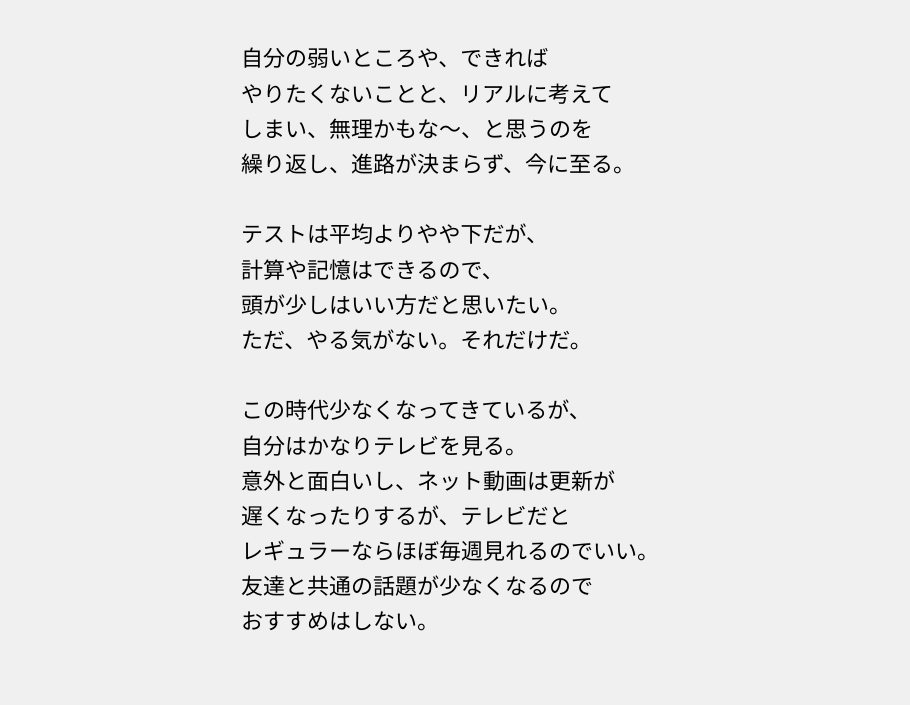
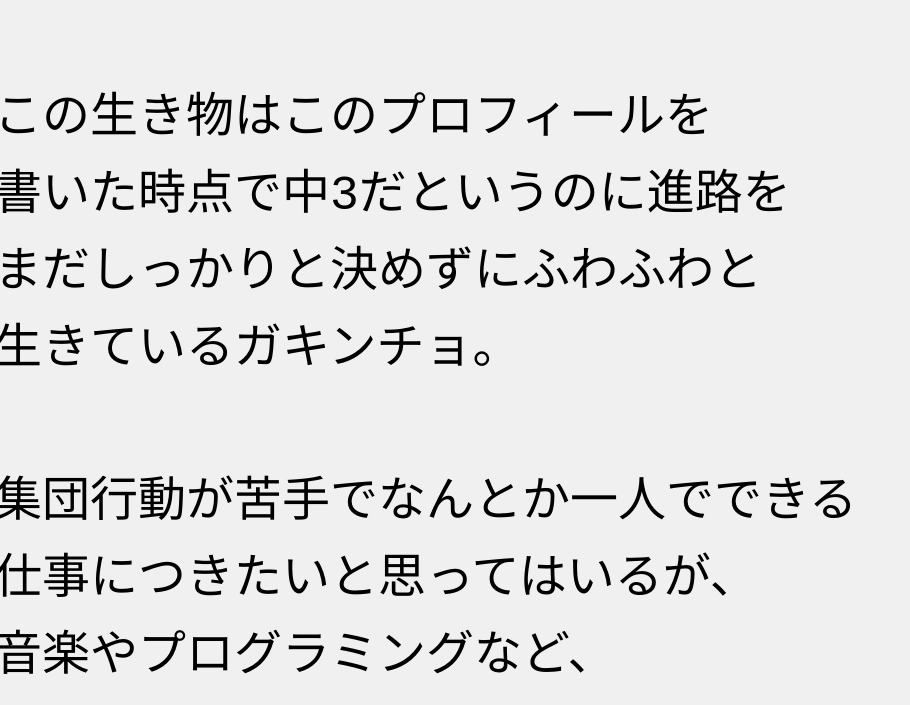
Before and after one commit to gozaku-5390/gozaku_Home, a plain HTML site: page profile.html in a window 1280 px wide. Shown: the part 763-1468 px from the top of the page, without its empty margins (190-1100 px from the left). Drawn offline with Linux system fonts and the light colour scheme.

Commit message:
profile.html

```diff
--- a/profile.html
+++ b/profile.html
@@ -13,7 +13,7 @@
       flex-direction: column;
       align-items: center;
       text-align: center;
-      font-size: 22px; /* ページ全体の文字サイズを大きく */
+      font-size: 48px; /* ページ全体の文字サイズを大きく */
       line-height: 1.6; /* 行間も少し広く */
     }
     h1 {
```
